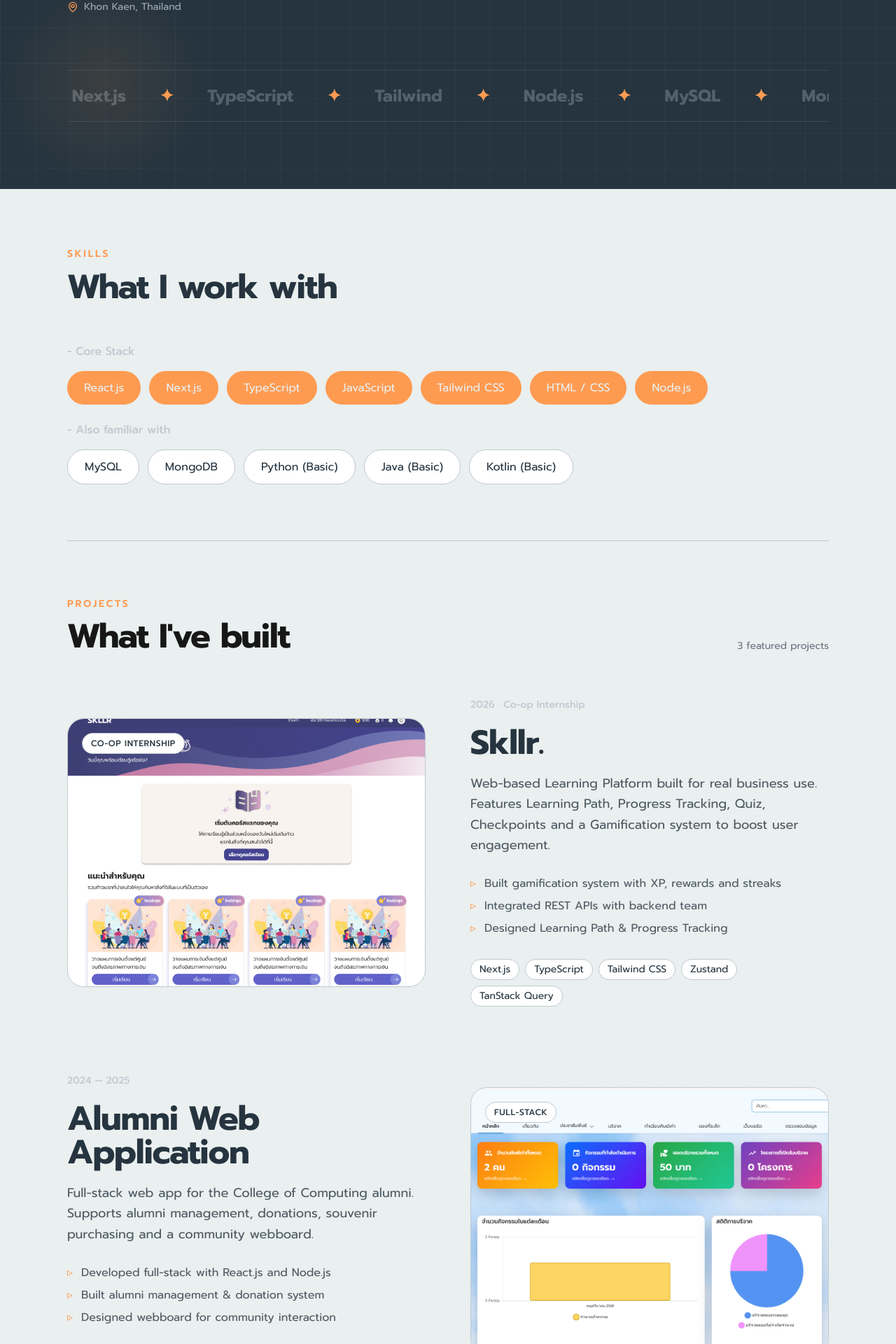
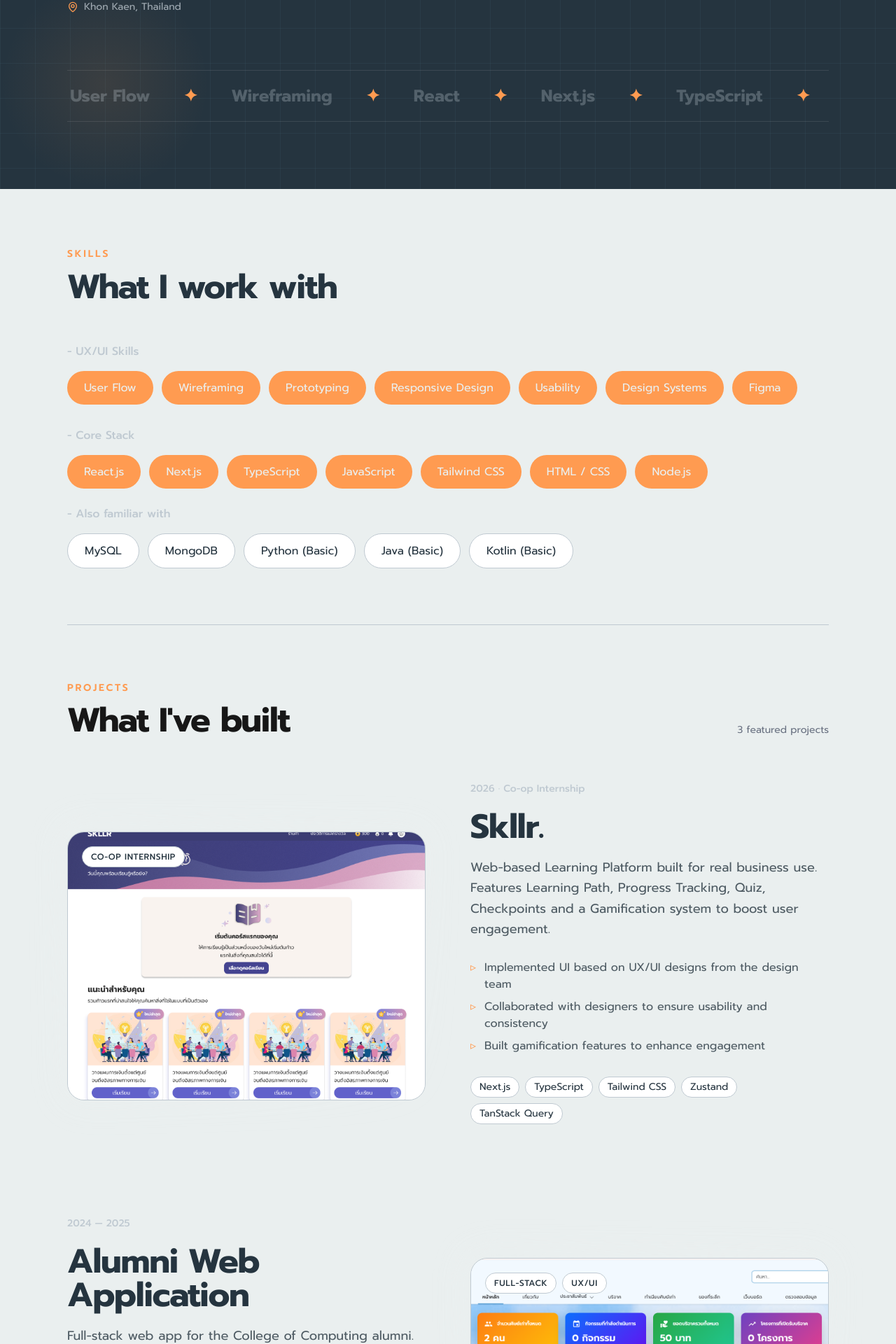
Before and after one commit to phatcharaporn-miw/My-PortFolio, a Next.js app: page / in a window 1280 px wide. Shown: the part 660-2580 px from the top of the page at 70% size. Built offline with nearby package versions, Linux system fonts and the light colour scheme.

Commit message:
feat: update Header and Skill components with UX/UI focus and new design skills section

```diff
--- a/src/features/hompage/component/Header.tsx
+++ b/src/features/hompage/component/Header.tsx
@@ -183,16 +183,20 @@ export default function Header() {
               <div className="flex items-center gap-3 mt-3">
                 <div className="h-px w-8 bg-quaternary" />
                 <p className="text-secondary text-xl md:text-2xl font-medium">
-                  Web Developer · Frontend-focused
+                  {/* Web Developer · Frontend-focused */}
+                  UX/UI-focused Frontend Developer
                 </p>
               </div>
             </div>
 
             {/* Description */}
             <p className="fade-left delay-3 text-secondary text-base md:text-md leading-relaxed max-w-md">
-              A Web Developer graduate with real-world experience through a
+              {/* A Web Developer graduate with real-world experience through a
               Co-op internship. Open-minded, growth-driven, and always ready to
-              learn whatever it takes to deliver great work.
+              learn whatever it takes to deliver great work. */}
+              A frontend developer with a strong interest in UX/UI design. I
+              enjoy creating intuitive and user-friendly digital experiences and
+              turning designs into responsive, real-world products.
             </p>
 
             {/* Buttons */}
@@ -259,13 +263,20 @@ export default function Header() {
             {[...Array(2)].map((_, k) => (
               <div key={k} className="flex gap-12 shrink-0">
                 {[
+                  // "React",
+                  // "Next.js",
+                  // "TypeScript",
+                  // "Tailwind",
+                  // "Node.js",
+                  // "MySQL",
+                  // "MongoDB",
+                  "Figma",
+                  "User Flow",
+                  "Wireframing",
                   "React",
                   "Next.js",
                   "TypeScript",
                   "Tailwind",
-                  "Node.js",
-                  "MySQL",
-                  "MongoDB",
                 ].map((w) => (
                   <span key={w} className="flex items-center gap-12">
                     {w} <span className="text-quaternary">✦</span>
--- a/src/features/hompage/component/SkillComponent.tsx
+++ b/src/features/hompage/component/SkillComponent.tsx
@@ -41,6 +41,16 @@ export default function Skill() {
     "Kotlin (Basic)",
   ];
 
+  const designSkills = [
+    "User Flow",
+    "Wireframing",
+    "Prototyping",
+    "Responsive Design",
+    "Usability",
+    "Design Systems",
+    "Figma",
+  ];
+
   const projects = [
     {
       year: "2026 · Co-op Internship",
@@ -54,12 +64,13 @@ export default function Skill() {
         "Zustand",
         "TanStack Query",
       ],
+      //
       highlights: [
-        "Built gamification system with XP, rewards and streaks",
-        "Integrated REST APIs with backend team",
-        "Designed Learning Path & Progress Tracking",
+        "Implemented UI based on UX/UI designs from the design team",
+        "Collaborated with designers to ensure usability and consistency",
+        "Built gamification features to enhance engagement",
       ],
-      badge: "Co-op Internship",
+      badge: ["Co-op Internship"],
     },
     {
       year: "2024 — 2025",
@@ -67,12 +78,19 @@ export default function Skill() {
       image: "/img/alumni.png",
       desc: "Full-stack web app for the College of Computing alumni. Supports alumni management, donations, souvenir purchasing and a community webboard.",
       tags: ["React.js", "Node.js", "MySQL"],
+      // highlights: [
+      //   "Developed full-stack with React.js and Node.js",
+      //   "Built alumni management & donation system",
+      //   "Designed webboard for community interaction",
+      // ],
       highlights: [
-        "Developed full-stack with React.js and Node.js",
-        "Built alumni management & donation system",
-        "Designed webboard for community interaction",
+        "Designed and developed user interfaces for alumni management",
+        "Focused on usability and information structure",
+        "Built full-stack features with React and Node.js",
       ],
-      badge: "Full-stack",
+      badge: ["Full-stack", "UX/UI"],
+      figma:
+        "https://www.figma.com/design/WL9A7u0NXSryPgwdNuMrH2/Web-Alumni?node-id=0-1&t=ViPYgOUN1BRlDF7O-1",
     },
     {
       year: "2023",
@@ -81,10 +99,14 @@ export default function Skill() {
       desc: "Thai food recipe web app allowing users to search for dishes and learn how to cook authentic Thai cuisine step by step.",
       tags: ["HTML", "CSS"],
       highlights: [
+        "Designed responsive user interface",
+        "Focused on simple and intuitive user experience",
         "Developed responsive UI with HTML & CSS",
-        "Implemented search and filtering",
       ],
-      badge: "Frontend",
+      badge: ["Frontend", "UX/UI"],
+      figma:
+        "https://www.figma.com/design/1LtgpllRg1Yn7M3spMUGNq/Mocup?node-id=0-1&t=rRyv7N8QTo10jWuy-1",
+      github: "",
     },
   ];
 
@@ -122,6 +144,22 @@ export default function Skill() {
             {/* <p className="text-secondary text-sm md:text-base mb-10">Hover over a skill to see where I've used it</p> */}
           </div>
 
+          <div className="fade-up mb-8">
+            <p className="text-secondary text-sm md:text-base mb-4 font-medium">
+              - UX/UI Skills
+            </p>
+            <div className="flex flex-wrap gap-3">
+              {designSkills.map((s) => (
+                <span
+                  key={s}
+                  className="skill-badge bg-quaternary text-primary text-sm md:text-base lg:text-md py-2 px-5 md:py-3 md:px-6 rounded-full cursor-default"
+                >
+                  {s}
+                </span>
+              ))}
+            </div>
+          </div>
+
           <div className="fade-up stagger-1 mb-4">
             <p className="text-secondary text-sm md:text-base mb-4 font-medium">
               - Core Stack
@@ -133,7 +171,7 @@ export default function Skill() {
                   className="skill-badge bg-quaternary text-primary text-sm md:text-base lg:text-md py-2 px-5 md:py-3 md:px-6 rounded-full cursor-default"
                 >
                   {s.name}
-                  <span className="skill-tooltip">Used in: {s.used}</span>
+                  {/* <span className="skill-tooltip">Used in: {s.used}</span> */}
                 </span>
               ))}
             </div>
@@ -200,9 +238,16 @@ export default function Skill() {
                     )}
 
                     {/* Badge */}
-                    <span className="absolute top-5 left-5 px-3 py-1.5 rounded-full backdrop-blur text-xs uppercase tracking-wider border border-secondary text-tertiary bg-white font-medium">
-                      {p.badge}
-                    </span>
+                    <div className="absolute top-5 left-5 flex flex-wrap gap-2">
+                      {p.badge.map((b) => (
+                        <span
+                          key={b}
+                          className="px-3 py-1.5 rounded-full backdrop-blur text-xs uppercase tracking-wider border border-secondary text-tertiary bg-white font-medium"
+                        >
+                          {b}
+                        </span>
+                      ))}
+                    </div>
                   </div>
                 </div>
 
@@ -236,6 +281,19 @@ export default function Skill() {
                       </span>
                     ))}
                   </div>
+
+                  {/* Links */}
+                  <div className="flex gap-4 pt-4">
+                    {p.figma && (
+                      <a
+                        href={p.figma}
+                        target="_blank"
+                        className="text-sm font-medium text-quaternary hover:underline"
+                      >
+                        View Figma →
+                      </a>
+                    )}
+                  </div>
                 </div>
               </article>
             ))}
@@ -243,6 +301,52 @@ export default function Skill() {
         </div>
 
         <hr className="border-secondary mx-8 md:mx-16 lg:mx-24" />
+
+        {/* UX/UI Section */}
+        <section
+          id="ux"
+          className="px-8 md:px-16 lg:px-24 py-16 md:py-20 bg-white"
+        >
+          <div className="max-w-4xl mx-auto fade-up">
+            <p className="text-sm uppercase tracking-[0.2em] text-quaternary font-semibold">
+              UX/UI
+            </p>
+            <h2 className="text-4xl md:text-5xl font-bold tracking-tight mt-3">
+              Design Approach
+            </h2>
+
+            <p className="text-tertiary/80 mt-6 text-lg leading-relaxed">
+              I design user-centered digital experiences by understanding user
+              needs, defining clear flows, and transforming ideas into intuitive
+              interfaces using Figma. My front-end background helps me bridge
+              the gap between design and development.
+            </p>
+
+            <div className="grid md:grid-cols-3 gap-6 mt-12">
+              <div className="p-6 border rounded-2xl">
+                <h3 className="font-semibold text-xl mb-2">Research</h3>
+                <p className="text-sm text-tertiary/80">
+                  Understanding problems, target users and product goals.
+                </p>
+              </div>
+
+              <div className="p-6 border rounded-2xl">
+                <h3 className="font-semibold text-xl mb-2">Design</h3>
+                <p className="text-sm text-tertiary/80">
+                  Creating user flows, wireframes and high-fidelity UI in Figma.
+                </p>
+              </div>
+
+              <div className="p-6 border rounded-2xl">
+                <h3 className="font-semibold text-xl mb-2">Build</h3>
+                <p className="text-sm text-tertiary/80">
+                  Bringing designs to life with responsive front-end
+                  development.
+                </p>
+              </div>
+            </div>
+          </div>
+        </section>
 
         {/* Experience */}
         <section
```
Also changed, not shown: src/features/hompage/component/Footer.tsx (line endings or trailing spaces).
